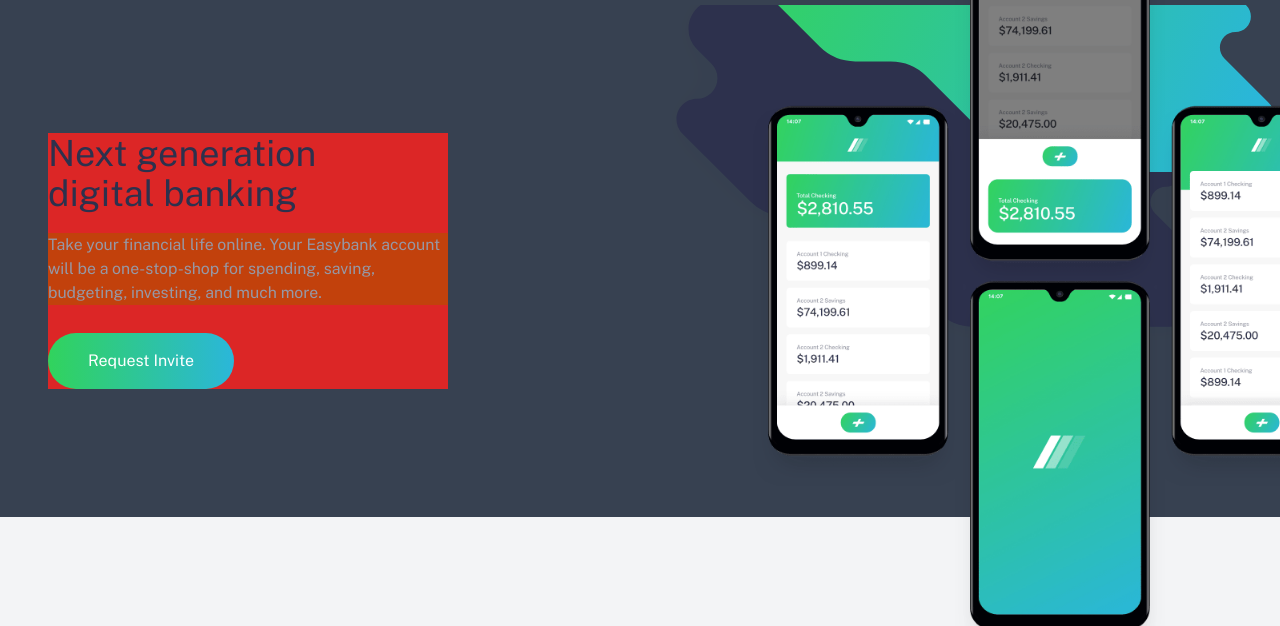
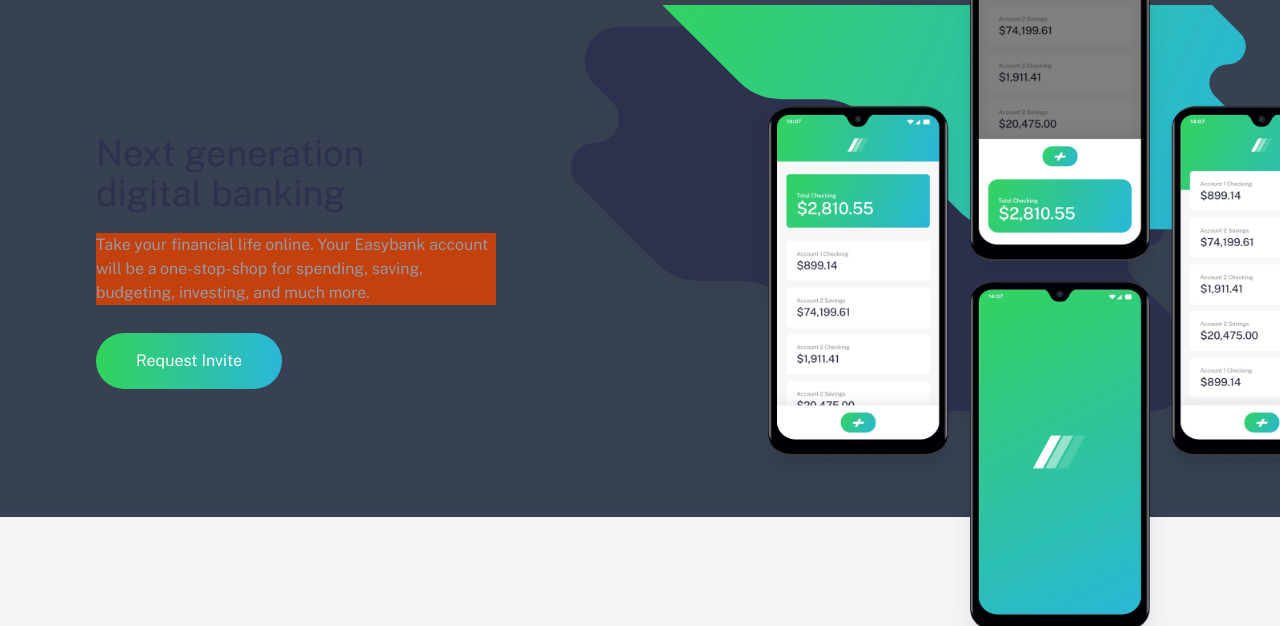
Before and after one commit to franklynxchill/easybank-landing-page, a website: page index.html in a window 1280 px wide. Shown: the part 107-733 px from the top of the page. Drawn offline with Linux system fonts and the light colour scheme.

Commit message:
updated commit

```diff
--- a/index.html
+++ b/index.html
@@ -55,7 +55,7 @@
     <section class="relative pb-10 md:pb-0 md:pt-28 bg-gray-700">
       <div class="flex flex-col justify-between gap-y-9 md:flex-row-reverse md:items-center">
         <!-- image bg -->
-        <div class="bg-introMobile bg-no-repeat bg-cover h-[26rem] md:bg-introDesktop md:bg-cover md:w-[40rem] md:h-[32rem] md:bg-[right_-10rem]">
+        <div class="bg-introMobile bg-no-repeat bg-cover h-[26rem] md:bg-introDesktop md:bg-cover md:w-[47rem] md:h-[32rem] md:bg-[right_-10rem]">
           <!-- image -->
           <div class="absolute top-[-2.5rem] md:top-[1.139rem] md:right-[-15rem]">
             <img src="/assets/images/image-mockups.png" alt="image mockup" class="sm:w-[80%]">
@@ -63,7 +63,7 @@
         </div>
 
         <!-- text -->
-        <div class="text-center px-5 md:text-left sm:ml-[3rem] sm:px-0 bg-red-600">
+        <div class="text-center px-5 md:text-left sm:ml-[6rem] sm:px-0">
           <h1 class="text-4xl leading-[2.5rem] text-darkBlue md:w-[20rem] md:text-4xl">Next generation digital banking</h1>
           <p class="text-base mt-5 text-grayishBlue  sm:w-[25rem] sm:text-[.99rem] bg-orange-700">
             Take your financial life online. Your Easybank account will be a one-stop-shop for spending, saving, budgeting, investing, and much more.
```
Also changed, not shown: dist/style.css.
